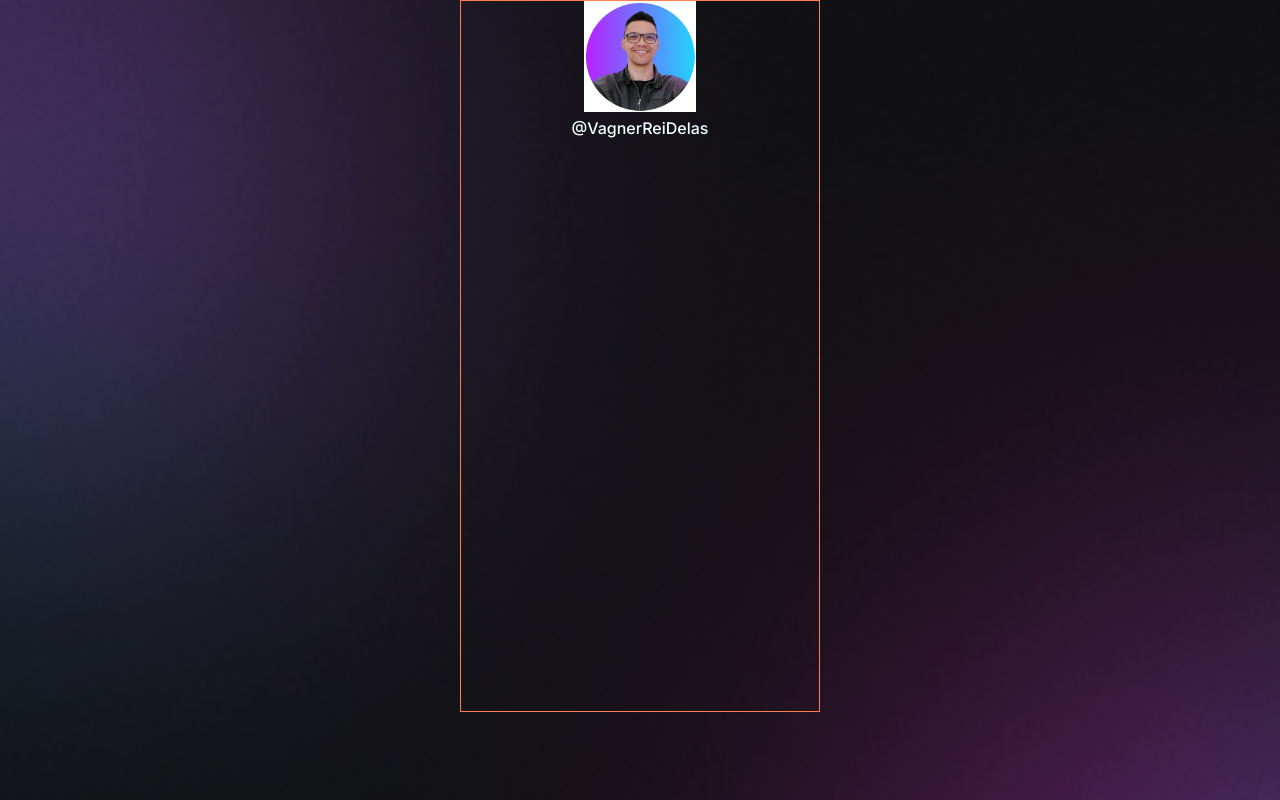
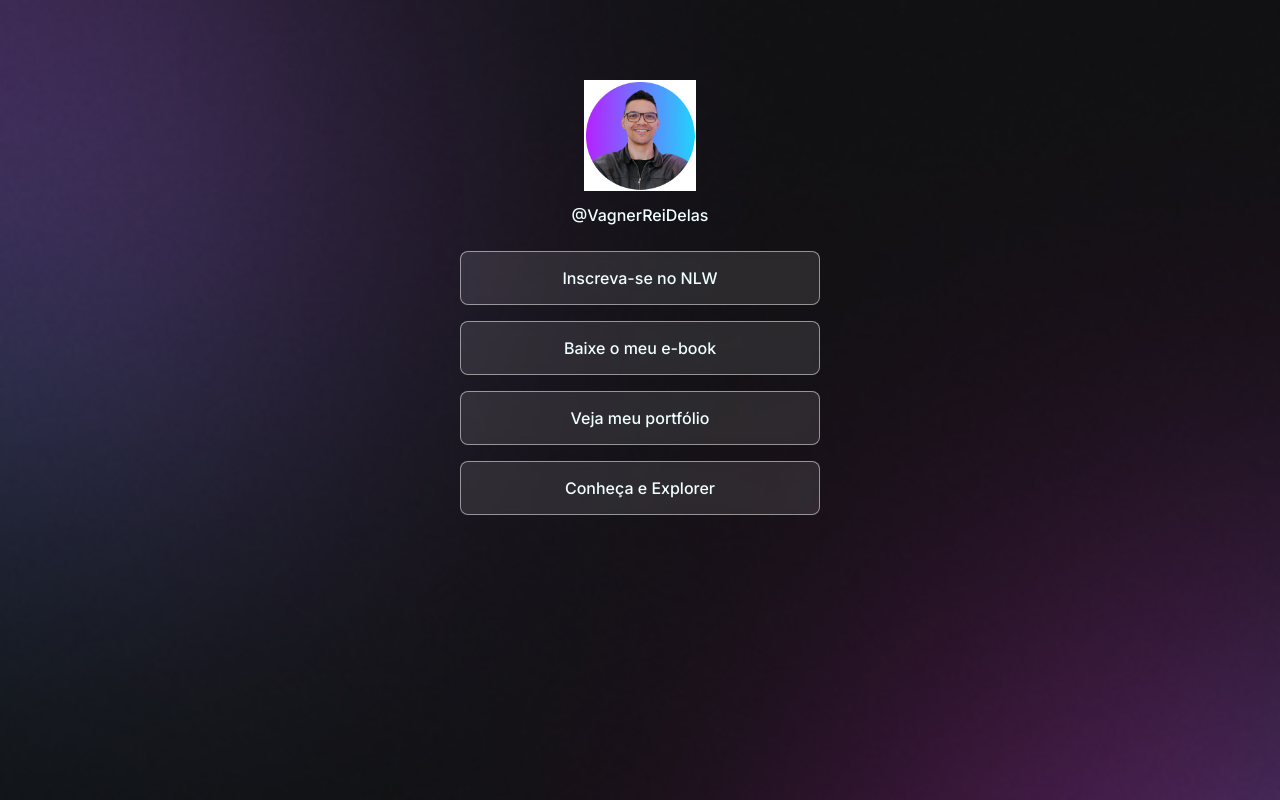
Before and after one commit to AndersonLucasN/HTML-CSS, a plain HTML site: page Projetos-Rocketseat/perfil-mobile/index.html in a window 1280 px wide. Drawn offline with Linux system fonts and the light colour scheme.

Commit message:
segundo-dia

```diff
--- a/Projetos-Rocketseat/perfil-mobile/index.html
+++ b/Projetos-Rocketseat/perfil-mobile/index.html
@@ -18,6 +18,20 @@
             <img src="Mobile/Avatar.jpg" alt="avatar-perfil">
             <p>@VagnerReiDelas</p>
         </div>
+            <ul>
+                <li>
+                    <a href="#">Inscreva-se no NLW</a>
+                    </li>
+                <li>
+                    <a href="#">Baixe o meu e-book</a>
+                    </li>
+                <li>
+                    <a href="#">Veja meu portfólio</a>
+                    </li>
+                <li>
+                    <a href="#">Conheça e Explorer</a>
+                    </li>
+            </ul>
     </div>
 
 
--- a/Projetos-Rocketseat/perfil-mobile/style.css
+++ b/Projetos-Rocketseat/perfil-mobile/style.css
@@ -23,14 +23,13 @@ body * {
 
 
 #container {
-    border: 1px solid coral;
-    height: 712px;
     width: 360px;
-    margin: auto;
+    margin: 56px auto 0px;
 }
 
 .profile {
     text-align: center;
+    padding: 24px;
 }
 
 .profile img {
@@ -41,4 +40,38 @@ body * {
     font-weight: 500;
     line-height: 24px;
     color: azure;
+    margin-top: 8px;
 }
+
+ul{
+    list-style: none;
+
+    display: flex;
+    flex-direction: column;
+    gap: 16px;
+
+}
+
+ul>li>a{
+    display: flex;
+    border: 1px solid red;
+    text-decoration: none;
+
+    align-items: center;
+    justify-content: center;
+
+    padding: 16px 24px;
+
+    background: rgba(255, 255, 255, 0.1);
+    border: 1px solid rgba(255, 255, 255, 0.5);
+    backdrop-filter: blur(4px);
+    border-radius: 8px;
+    color: azure;
+
+    transition: background 0.2s;
+}
+
+ul>li>a:hover{
+    background: rgba(255, 255, 255, 0.05);
+    border: 1px solid white;
+}
--- a/pag-sofa/style.css
+++ b/pag-sofa/style.css
@@ -9,6 +9,7 @@
 
 body {
     display: flex;
+    justify-content: center;
     flex-direction: row;
     align-items: center;
     background-color: #d9cdf7;
```
